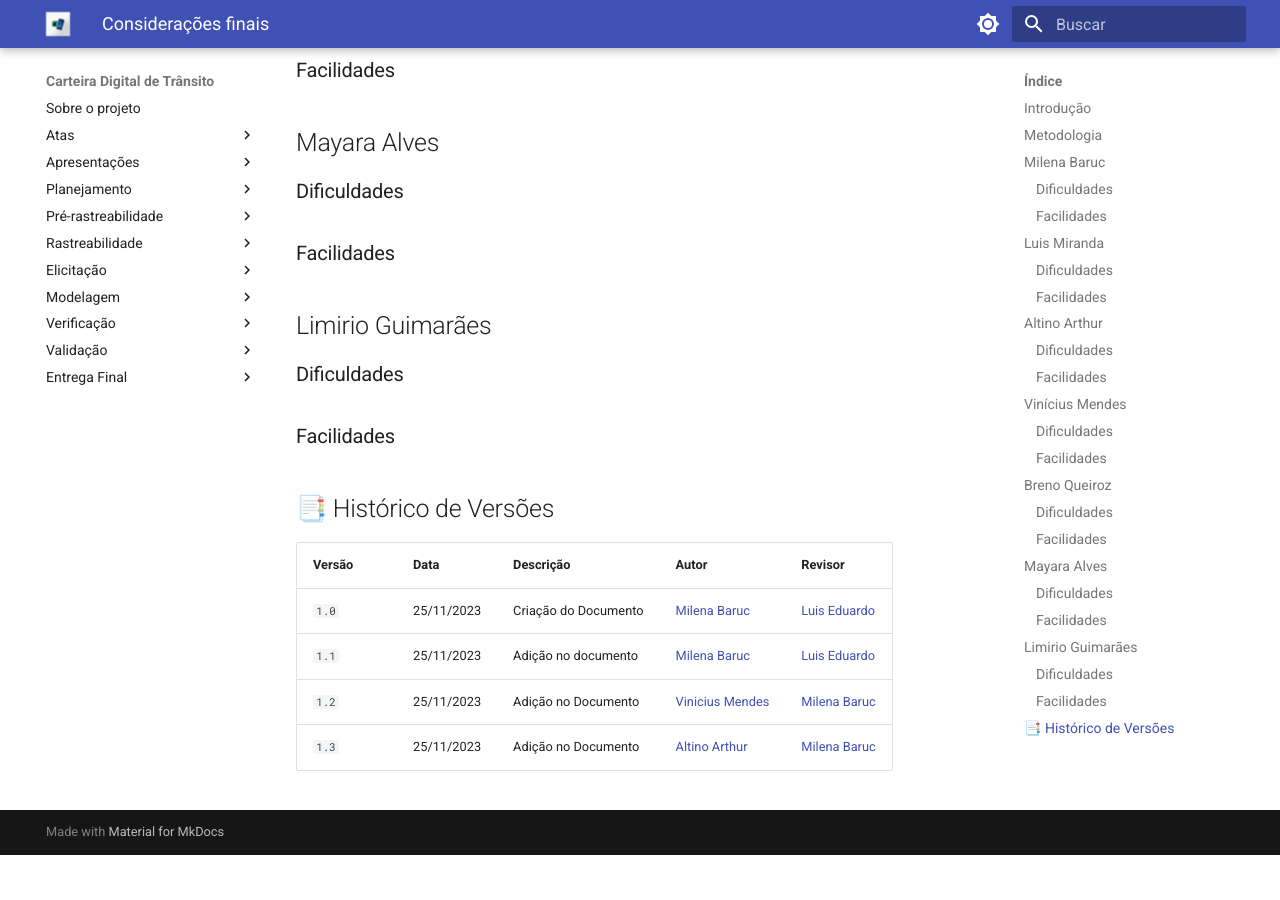
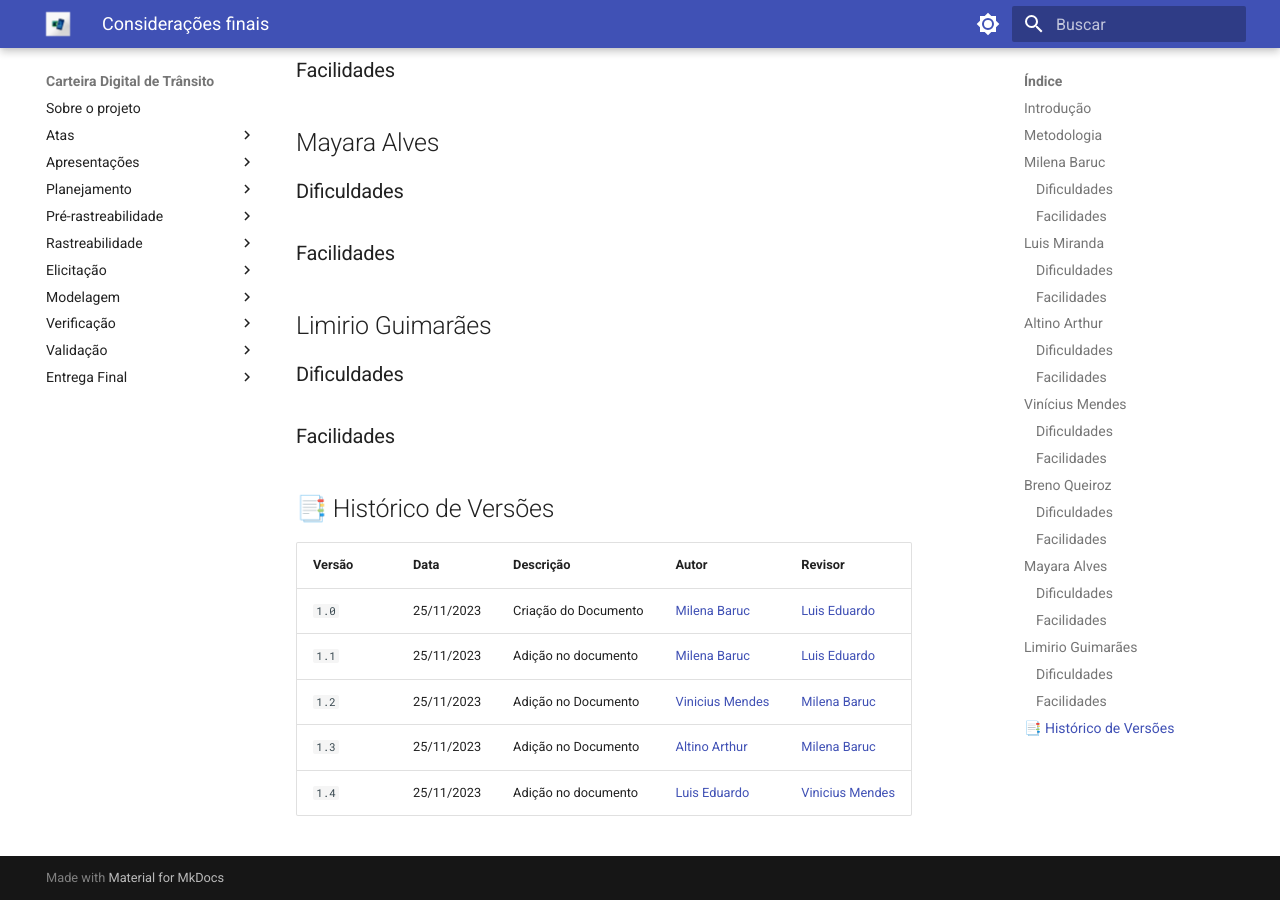
Before and after one commit to Requisitos-de-Software/2023.2-Carteira_Digital_de_Transito, an MkDocs documentation site: the page built from docs/entrega-final/consideracao-final.md, in a window 1280 px wide and 900 px high, scrolled down 2687 px. Built offline with MkDocs 1.6.1 and Material for MkDocs 9.7.7, drawn with Linux system fonts in a browser that asks for light colours; before the commit the page ends 3542 px from its top, so only the background shows below that.

Commit message:
Update consideracao-final.md

```diff
--- a/docs/entrega-final/consideracao-final.md
+++ b/docs/entrega-final/consideracao-final.md
@@ -76,3 +76,4 @@ A maior facilidade que tive durante toda a disciplina foi a integração entre t
 | `1.1`  | 25/11/2023 | Adição no documento | [Milena Baruc](https://github.com/MilenaBaruc) | [Luis Eduardo](https://github.com/LuisMiranda10) |
 | `1.2`  | 25/11/2023 | Adição no Documento | [Vinicius Mendes](https://github.com/yabamiah.png) | [Milena Baruc](https://github.com/MilenaBaruc) |
 | `1.3`  | 25/11/2023 | Adição no Documento | [Altino Arthur](https://github.com/arthurrochamoreira) | [Milena Baruc](https://github.com/MilenaBaruc) |
+| `1.4`  | 25/11/2023 | Adição no documento |  [Luis Eduardo](https://github.com/LuisMiranda10)| [Vinicius Mendes](https://github.com/yabamiah.png) |
```
